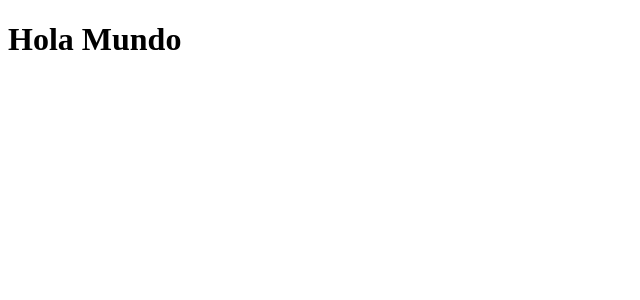
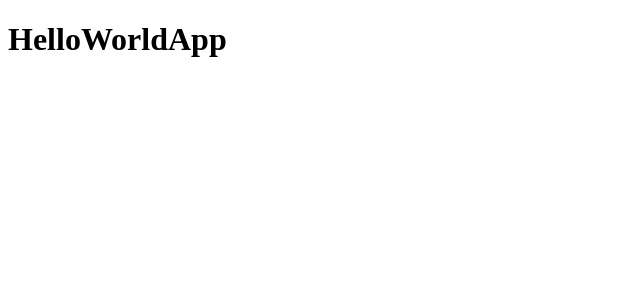
Before and after one commit to diegoxanderdx/curso-react, a React (Vite) app in the folder 03-counter-app-vite/: page / in a window 1280 px wide. Shown: the top 300 px of the page, without its empty margins (0-640 px from the left). Built offline with nearby package versions, Linux system fonts and the light colour scheme.

Commit message:
primer componente

```diff
--- /dev/null
+++ b/03-counter-app-vite/src/HelloWorldApp.jsx
@@ -0,0 +1,11 @@
+// function App() {
+//   return <h1>Hola Mundo!</h1>;
+// }
+
+// export default App;
+
+export const HelloWorldApp = () => {
+  return (
+    <h1>HelloWorldApp</h1>
+  )
+}
--- a/03-counter-app-vite/src/main.jsx
+++ b/03-counter-app-vite/src/main.jsx
@@ -1,12 +1,9 @@
 import React from 'react';
 import ReactDOM from 'react-dom/client';
-
-function App() {
-  return (<h1>Hola Mundo</h1>);
-}
+import { HelloWorldApp } from './HelloWorldApp';
 
 ReactDOM.createRoot(document.getElementById('root')).render(
     <React.StrictMode>
-        <App />
+        <HelloWorldApp />
     </React.StrictMode>
 );
```
